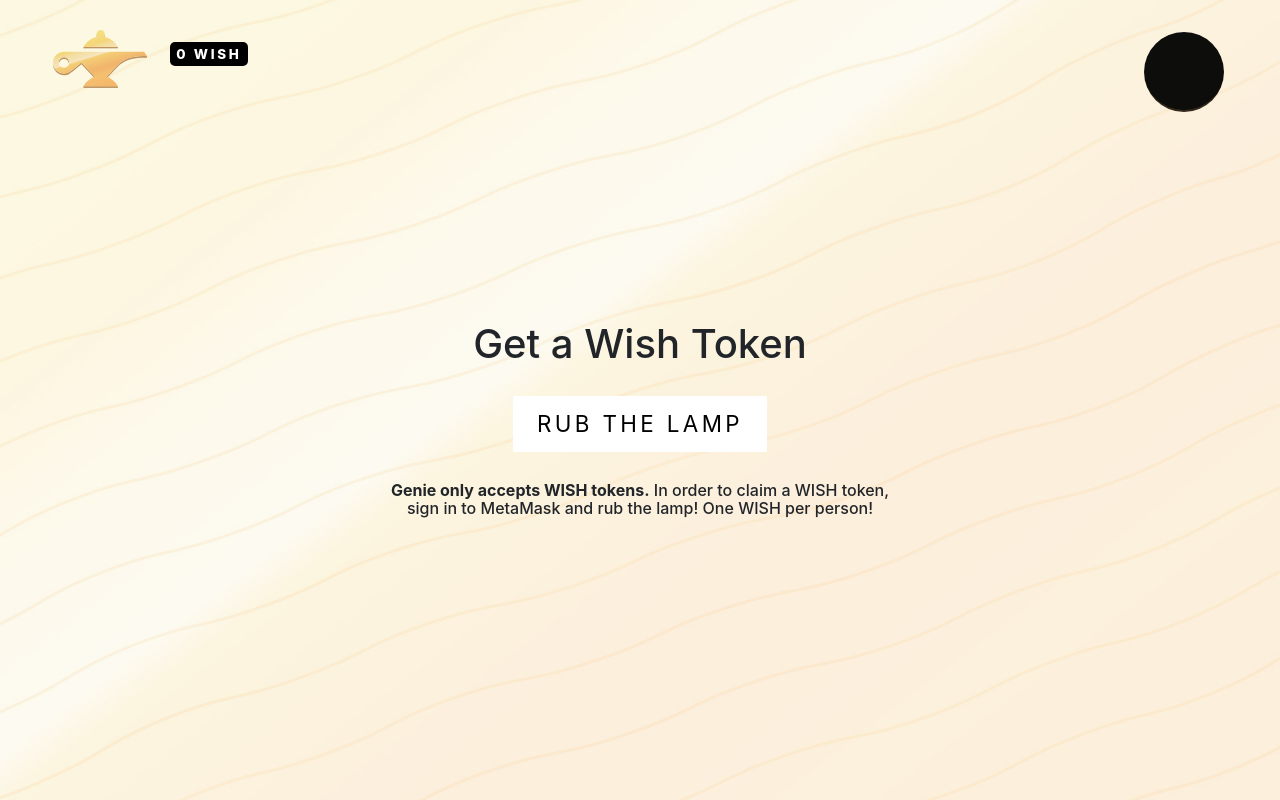
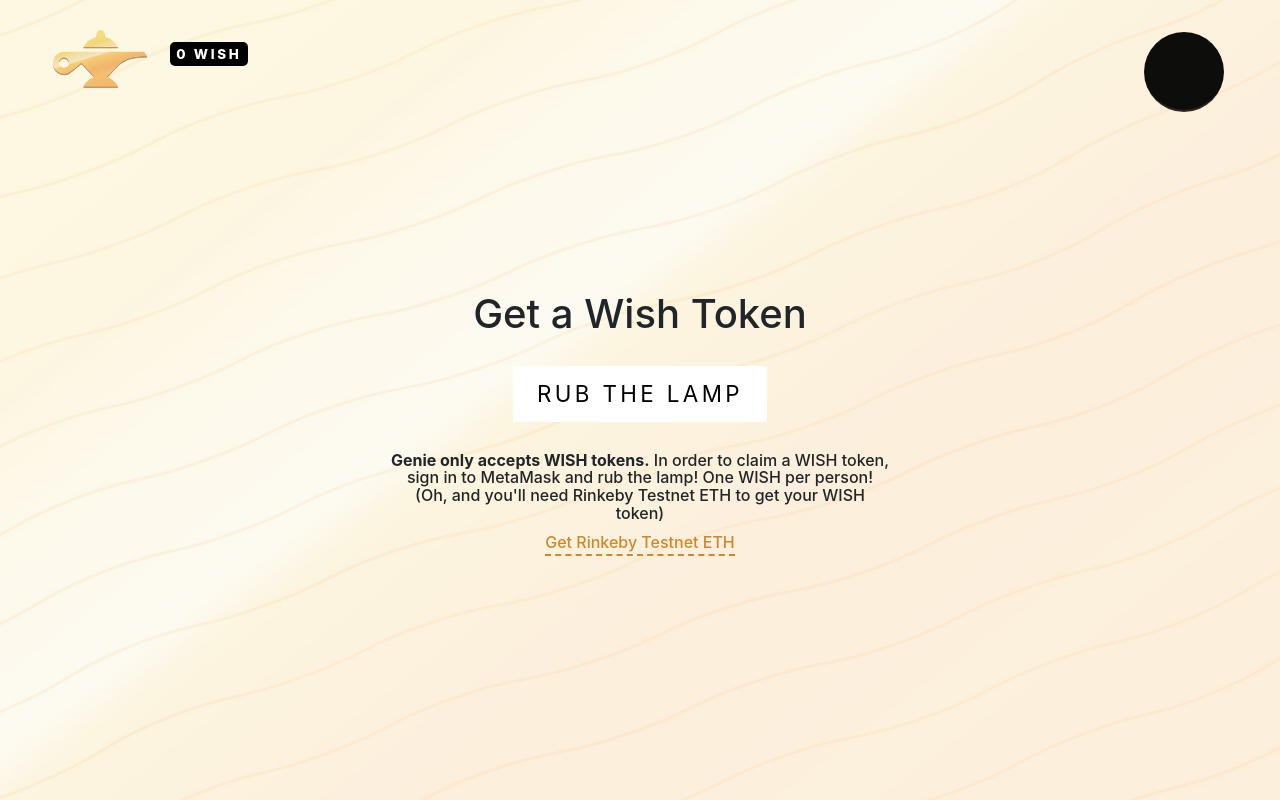
Before and after one commit to bashirk/Genie, a website with bundled scripts: page lamp.html in a window 1280 px wide. Shown: the top 800 px of the page. Built offline with nearby package versions, Linux system fonts and the light colour scheme; a script that the page names is missing.

Commit message:
ready for live

```diff
--- a/lamp.html
+++ b/lamp.html
@@ -64,7 +64,8 @@ initialize(ethers,web3);
         <div class="home-actions">
           <a href="#" class="btn btn-secondary" onclick="rubLamp()">Rub the Lamp</a>
         </div>
-        <h3 class="home-description"><b>Genie only accepts WISH tokens.</b> In order to claim a WISH token, sign in to MetaMask and rub the lamp! One WISH per person!</h3>
+        <h3 class="home-description"><b>Genie only accepts WISH tokens.</b> In order to claim a WISH token, sign in to MetaMask and rub the lamp! One WISH per person! (Oh, and you'll need Rinkeby Testnet ETH to get your WISH token)</h3>
+        <div><a href="#" style="color: #d0872c;font-weight: 500;display: inline-block;border-bottom: dashed 2px;">Get Rinkeby Testnet ETH</a></div>
       </div>
     </div>
   </section>
```
